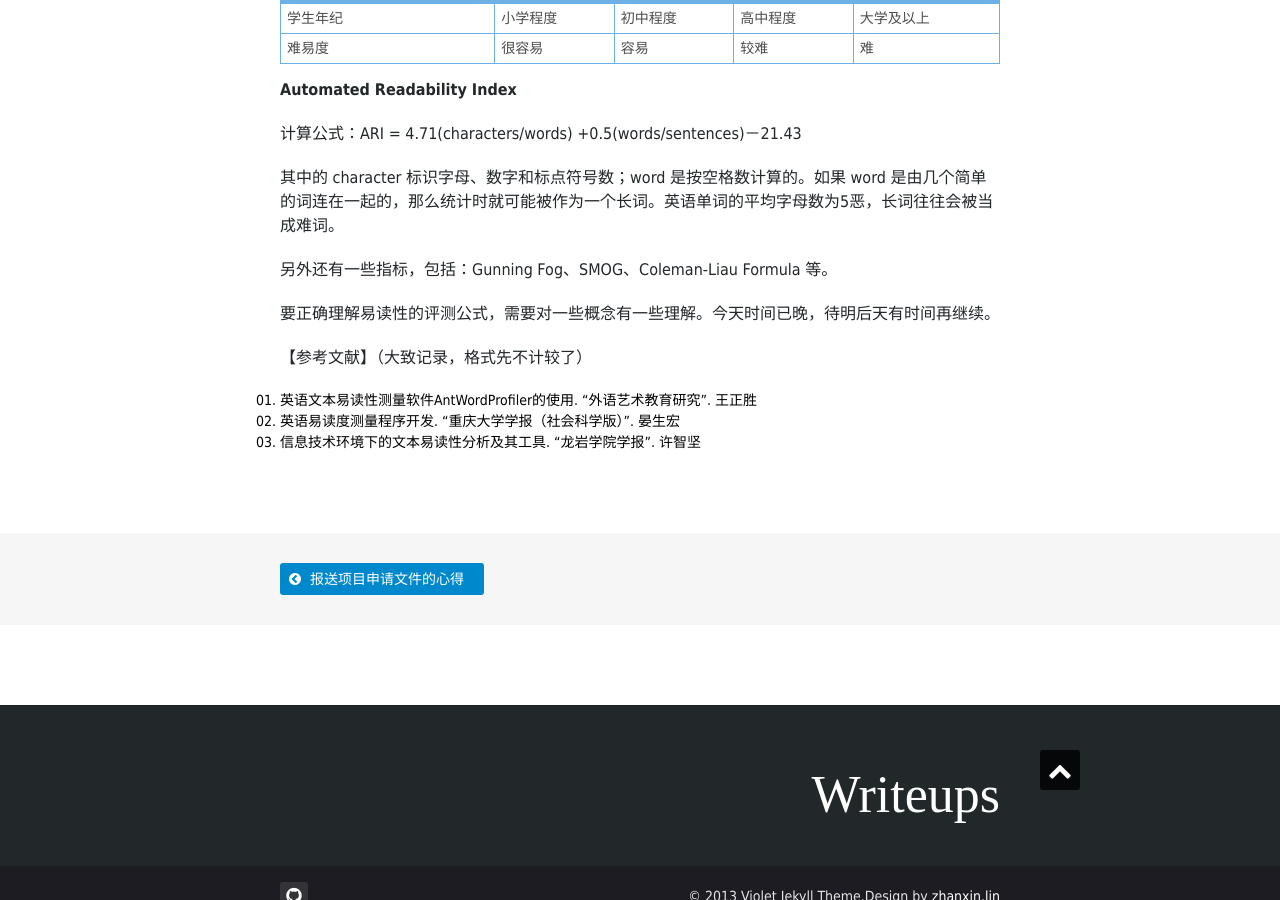
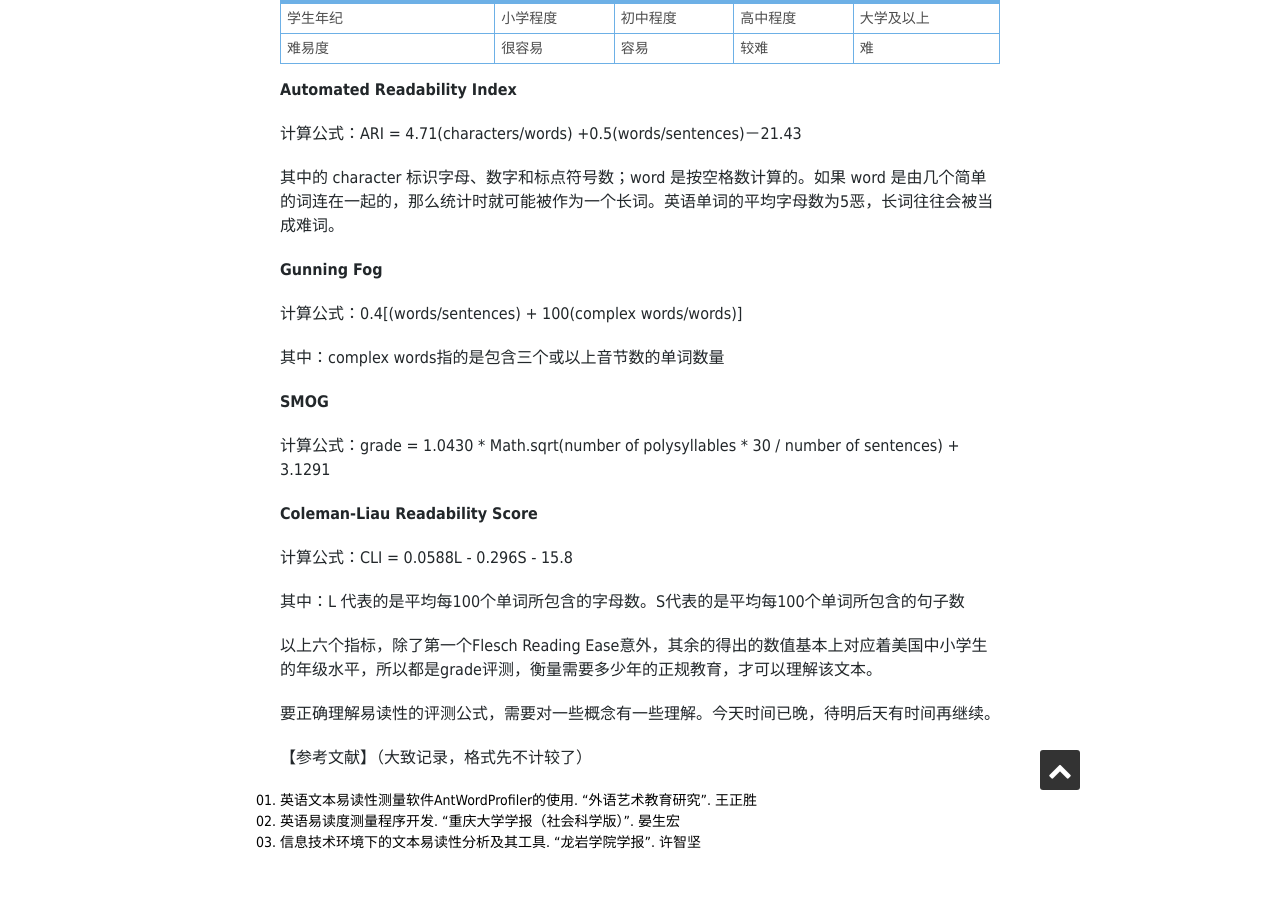
Before and after one commit to fantaghiro/fantaghiro.github.io, a Jekyll site: the page built from _posts/2015-03-31-Readability-Test-1.markdown, in a window 1280 px wide and 900 px high, scrolled down 1663 px. Built offline with Jekyll 4.4.1, drawn with Linux system fonts in a browser that asks for light colours; nearby versions of some CDN libraries; some web fonts are replaced.

Commit message:
Update 2015-03-31-Readability-Test-1.markdown

```diff
--- a/_posts/2015-03-31-Readability-Test-1.markdown
+++ b/_posts/2015-03-31-Readability-Test-1.markdown
@@ -51,7 +51,23 @@ Flesch－Kincaid 年级水平是按美国中小学年级水平来测量文本的
 
 其中的 character 标识字母、数字和标点符号数；word 是按空格数计算的。如果 word 是由几个简单的词连在一起的，那么统计时就可能被作为一个长词。英语单词的平均字母数为5恶，长词往往会被当成难词。
 
-另外还有一些指标，包括：Gunning Fog、SMOG、Coleman-Liau Formula 等。
+**Gunning Fog**
+
+计算公式：0.4[(words/sentences) + 100(complex words/words)]
+
+其中：complex words指的是包含三个或以上音节数的单词数量
+
+**SMOG**
+
+计算公式：grade = 1.0430 * Math.sqrt(number of polysyllables * 30 / number of sentences) + 3.1291
+
+**Coleman-Liau Readability Score**
+
+计算公式：CLI = 0.0588L - 0.296S - 15.8
+
+其中：L 代表的是平均每100个单词所包含的字母数。S代表的是平均每100个单词所包含的句子数
+
+以上六个指标，除了第一个Flesch Reading Ease意外，其余的得出的数值基本上对应着美国中小学生的年级水平，所以都是grade评测，衡量需要多少年的正规教育，才可以理解该文本。
 
 要正确理解易读性的评测公式，需要对一些概念有一些理解。今天时间已晚，待明后天有时间再继续。
 
```
